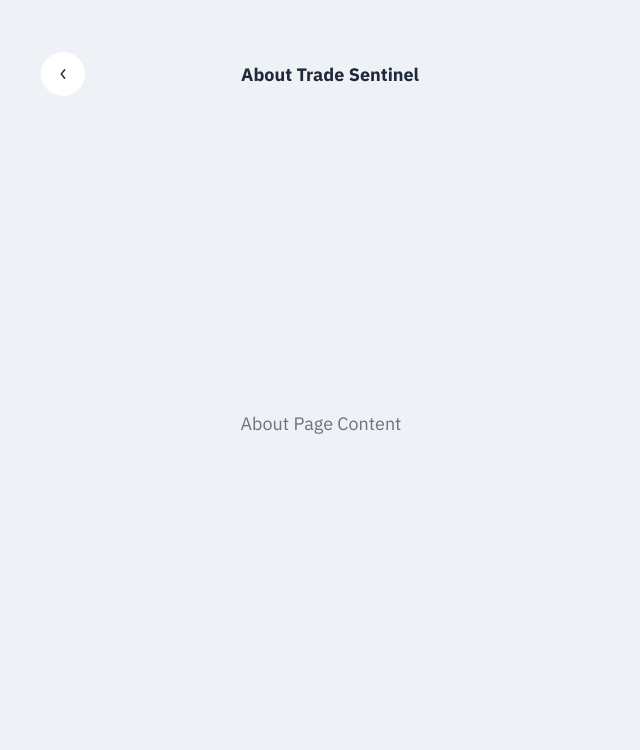
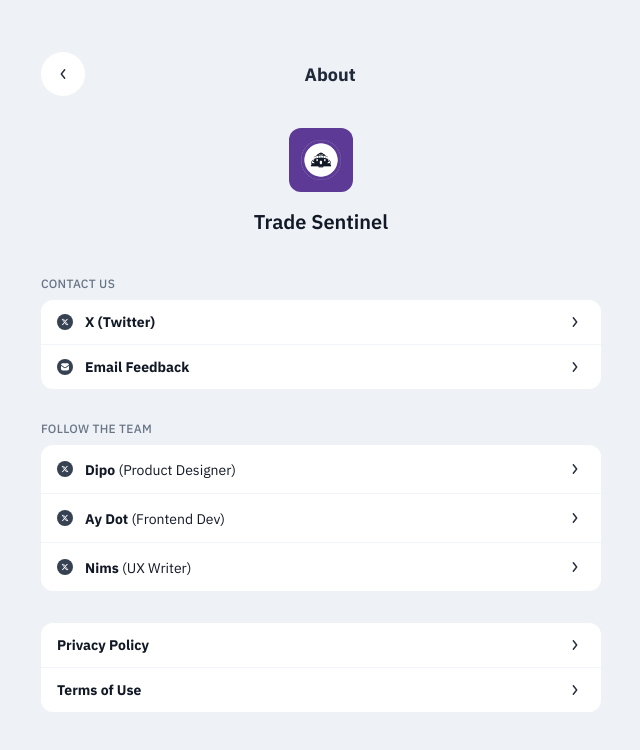
Before and after one commit to TradeSentinel/TradeSentinel, a React (Vite) app in the folder client/: page /about-us in a window 1280 px wide. Shown: the top 750 px of the page, without its empty margins (319-959 px from the left). Built offline with nearby package versions, Linux system fonts and the light colour scheme; no server answers; the database is empty; sample sign-in values are in the browser's storage.

Commit message:
About page and Notification page built

```diff
--- a/client/src/components/Icons.tsx
+++ b/client/src/components/Icons.tsx
@@ -117,3 +117,26 @@
         </svg>
     )
 }
+
+export function TwitterLogo() {
+    return (
+        <svg xmlns="http://www.w3.org/2000/svg" width="10" height="10" viewBox="0 0 10 10" fill="none">
+            <g clip-path="url(#clip0_423_11027)">
+                <path d="M7.60576 0.8125H8.99065L5.96576 4.29294L9.53731 9.0125H6.73109L4.54442 6.15161L2.02976 9.0125H0.644869L3.88842 5.29517L0.462646 0.8125H3.34176L5.32798 3.4365L7.60576 0.8125ZM7.11376 8.17428H7.87909L2.92265 1.59606H2.08442L7.11376 8.17428Z" fill="white" />
+            </g>
+            <defs>
+                <clipPath id="clip0_423_11027">
+                    <rect width="9.07467" height="8.2" fill="white" transform="translate(0.462646 0.8125)" />
+                </clipPath>
+            </defs>
+        </svg>
+    )
+}
+
+export function EmailIcon() {
+    return (
+        <svg xmlns="http://www.w3.org/2000/svg" width="10" height="10" viewBox="0 0 10 10" fill="none">
+            <path fill-rule="evenodd" clip-rule="evenodd" d="M0.0447907 2.13934L4.04394 5.04789C4.61374 5.4623 5.38624 5.4623 5.95604 5.04789L9.95521 2.13933C9.75172 1.15389 8.87904 0.413086 7.83333 0.413086H2.16667C1.12095 0.413086 0.248268 1.1539 0.0447907 2.13934ZM10 3.44678L6.59276 5.92485C5.7025 6.5721 4.51606 6.6124 3.58886 6.04594L3.40722 5.92485L0 3.4468L0 7.24642C0 8.44304 0.97005 9.41309 2.16667 9.41309H7.83333C9.02995 9.41309 10 8.44304 10 7.24642V3.44678Z" fill="white" />
+        </svg>
+    )
+}
--- a/client/src/pages/home/AboutPage.tsx
+++ b/client/src/pages/home/AboutPage.tsx
@@ -1,12 +1,153 @@
 import React from 'react';
 import PageHeader from '../../components/homeComponents/PageHeader';
+import { EmailIcon, TwitterLogo } from '../../components/Icons';
 
 const AboutPage: React.FC = () => {
     return (
         <div className="overflow-scroll dynamicHeight flex flex-col flex-grow p-[1.25rem] pb-12 w-full">
-            <PageHeader name="About Trade Sentinel" />
-            <div className="flex-grow flex items-center justify-center">
-                <p className="text-lg text-gray-500">About Page Content</p>
+            <PageHeader name="About" />
+
+            <div className="flex flex-col items-center mt-8">
+                {/* App Logo */}
+                <div className="w-16 h-16 bg-[#5D3A96] rounded-xl flex items-center justify-center">
+                    <img src="/sentinel_logo.png" alt="Trade Sentinel Logo" className="w-10 h-10" />
+                </div>
+
+                {/* App Name */}
+                <h1 className="text-[#121926] text-xl font-semibold mt-4">Trade Sentinel</h1>
+            </div>
+
+            {/* Contact Us Section */}
+            <div className="mt-10">
+                <h2 className="text-xs font-medium text-[#697586] uppercase tracking-wide mb-2">CONTACT US</h2>
+                <div className="bg-white rounded-xl overflow-hidden">
+                    <a
+                        href="https://twitter.com/usesentinel"
+                        target="_blank"
+                        rel="noopener noreferrer"
+                        className="flex items-center justify-between py-3 px-4 border-b border-[#F1F5F9]"
+                    >
+                        <div className="flex items-center gap-3">
+                            <div className="bg-[#364152] h-4 w-4 p-1 rounded-full flex items-center justify-center">
+                                <TwitterLogo />
+                            </div>
+                            <span className="text-sm text-[#121926] font-bold">X (Twitter)</span>
+                        </div>
+                        <svg width="20" height="20" viewBox="0 0 20 20" fill="none" xmlns="http://www.w3.org/2000/svg">
+                            <path d="M8.33366 5.8335L11.667 10.0002L8.33366 14.1668" stroke="#28303F" strokeWidth="1.5" strokeLinecap="round" strokeLinejoin="round" />
+                        </svg>
+                    </a>
+
+                    <a
+                        href="mailto:contact@tradesentinel.xyz"
+                        className="flex items-center justify-between py-3 px-4"
+                    >
+                        <div className="flex items-center gap-3">
+                            <div className="bg-[#364152] h-4 w-4 p-1 rounded-full flex items-center justify-center">
+                                <EmailIcon />
+                            </div>
+                            <span className="text-sm text-[#121926] font-bold">Email Feedback</span>
+                        </div>
+                        <svg width="20" height="20" viewBox="0 0 20 20" fill="none" xmlns="http://www.w3.org/2000/svg">
+                            <path d="M8.33366 5.8335L11.667 10.0002L8.33366 14.1668" stroke="#28303F" strokeWidth="1.5" strokeLinecap="round" strokeLinejoin="round" />
+                        </svg>
+                    </a>
+                </div>
+            </div>
+
+            {/* Follow The Team Section */}
+            <div className="mt-8">
+                <h2 className="text-xs font-medium text-[#697586] uppercase tracking-wide mb-2">FOLLOW THE TEAM</h2>
+                <div className="bg-white rounded-xl overflow-hidden">
+                    <a
+                        href="https://twitter.com/its_thepoe"
+                        target="_blank"
+                        rel="noopener noreferrer"
+                        className="flex items-center justify-between py-3 px-4 border-b border-[#F1F5F9]"
+                    >
+                        <div className="flex items-center gap-3">
+                            <div className="bg-[#364152] h-4 w-4 p-1 rounded-full flex items-center justify-center">
+                                <TwitterLogo />
+                            </div>
+                            <div>
+                                <span className="text-sm text-[#121926] font-bold">Dipo</span>
+                                <span className="text-sm text-[#121926]"> (Product Designer)</span>
+                            </div>
+                        </div>
+                        <svg width="20" height="20" viewBox="0 0 20 20" fill="none" xmlns="http://www.w3.org/2000/svg">
+                            <path d="M8.33366 5.8335L11.667 10.0002L8.33366 14.1668" stroke="#28303F" strokeWidth="1.5" strokeLinecap="round" strokeLinejoin="round" />
+                        </svg>
+                    </a>
+
+                    <a
+                        href="https://twitter.com/TeyeAyo"
+                        target="_blank"
+                        rel="noopener noreferrer"
+                        className="flex items-center justify-between py-3 px-4 border-b border-[#F1F5F9]"
+                    >
+                        <div className="flex items-center gap-3">
+                            <div className="bg-[#364152] h-4 w-4 p-1 rounded-full flex items-center justify-center">
+                                <TwitterLogo />
+                            </div>
+                            <div>
+                                <span className="text-sm text-[#121926] font-bold">Ay Dot</span>
+                                <span className="text-sm text-[#121926]"> (Frontend Dev)</span>
+                            </div>
+                        </div>
+                        <svg width="20" height="20" viewBox="0 0 20 20" fill="none" xmlns="http://www.w3.org/2000/svg">
+                            <path d="M8.33366 5.8335L11.667 10.0002L8.33366 14.1668" stroke="#28303F" strokeWidth="1.5" strokeLinecap="round" strokeLinejoin="round" />
+                        </svg>
+                    </a>
+
+                    <a
+                        href="https://twitter.com/guylikenimi"
+                        target="_blank"
+                        rel="noopener noreferrer"
+                        className="flex items-center justify-between py-3 px-4"
+                    >
+                        <div className="flex items-center gap-3">
+                            <div className="bg-[#364152] h-4 w-4 p-1 rounded-full flex items-center justify-center">
+                                <TwitterLogo />
+                            </div>
+                            <div>
+                                <span className="text-sm text-[#121926] font-bold">Nims</span>
+                                <span className="text-sm text-[#121926]"> (UX Writer)</span>
+                            </div>
+                        </div>
+                        <svg width="20" height="20" viewBox="0 0 20 20" fill="none" xmlns="http://www.w3.org/2000/svg">
+                            <path d="M8.33366 5.8335L11.667 10.0002L8.33366 14.1668" stroke="#28303F" strokeWidth="1.5" strokeLinecap="round" strokeLinejoin="round" />
+                        </svg>
+                    </a>
+                </div>
+            </div>
+
+            {/* Legal Links */}
+            <div className="mt-8">
+                <div className="bg-white rounded-xl overflow-hidden">
+                    <a
+                        href="https://tradesentinel.xyz/privacy-policy"
+                        target="_blank"
+                        rel="noopener noreferrer"
+                        className="flex items-center justify-between py-3 px-4 border-b border-[#F1F5F9]"
+                    >
+                        <span className="text-sm text-[#121926] font-bold">Privacy Policy</span>
+                        <svg width="20" height="20" viewBox="0 0 20 20" fill="none" xmlns="http://www.w3.org/2000/svg">
+                            <path d="M8.33366 5.8335L11.667 10.0002L8.33366 14.1668" stroke="#28303F" strokeWidth="1.5" strokeLinecap="round" strokeLinejoin="round" />
+                        </svg>
+                    </a>
+
+                    <a
+                        href="https://tradesentinel.xyz/terms-of-use"
+                        target="_blank"
+                        rel="noopener noreferrer"
+                        className="flex items-center justify-between py-3 px-4"
+                    >
+                        <span className="text-sm text-[#121926] font-bold">Terms of Use</span>
+                        <svg width="20" height="20" viewBox="0 0 20 20" fill="none" xmlns="http://www.w3.org/2000/svg">
+                            <path d="M8.33366 5.8335L11.667 10.0002L8.33366 14.1668" stroke="#28303F" strokeWidth="1.5" strokeLinecap="round" strokeLinejoin="round" />
+                        </svg>
+                    </a>
+                </div>
             </div>
         </div>
     );
```
Also changed, not shown: client/src/pages/home/NotificationsPage.tsx (+27 -16 lines), client/public/bell.svg (added).
